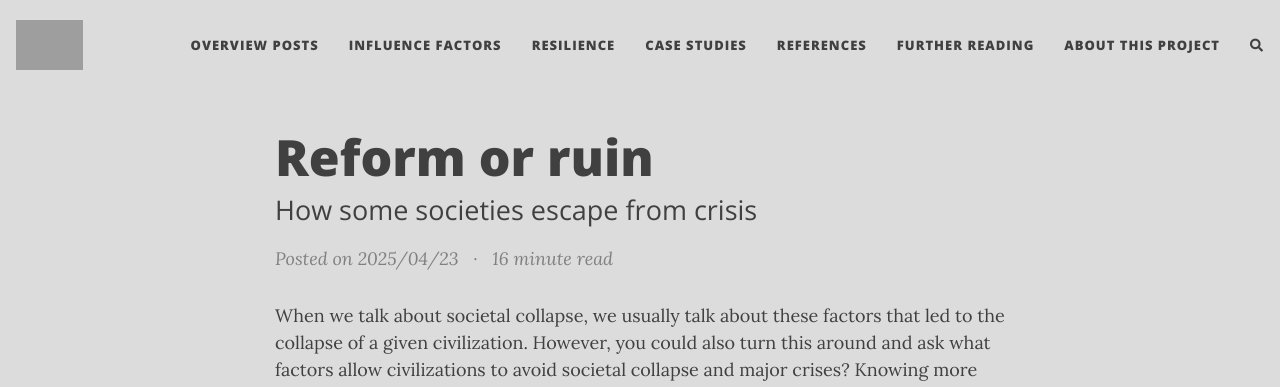
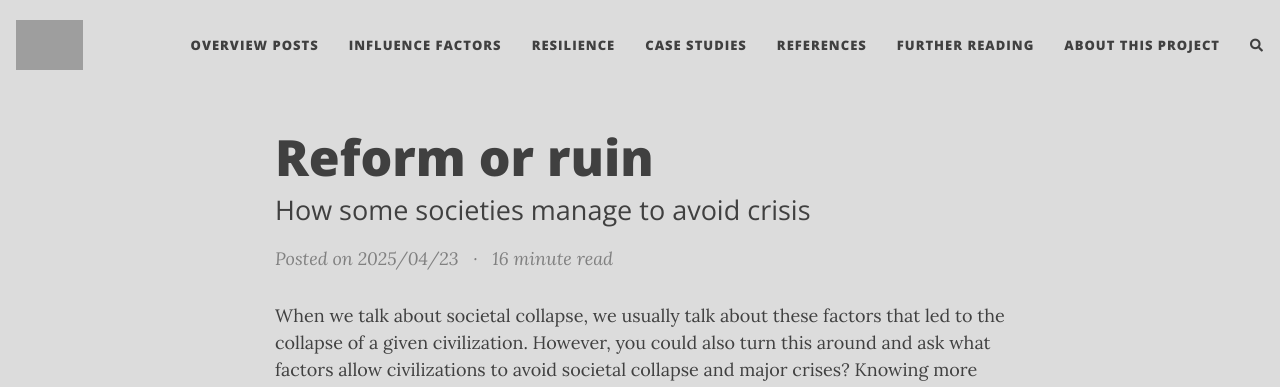
Before and after one commit to florianjehn/Societal_Collapse, a Jekyll site: the page built from _posts/2025-04-23-crisis_averted.md, in a window 1280 px wide and 900 px high. Shown: the top 387 px of the window. Built offline with Jekyll 4.4.1, drawn with Linux system fonts in a browser that asks for light colours; nearby versions of some CDN libraries; comment, search, counter and statistics services are not loaded; grey boxes are pictures that could not be loaded.

Commit message:
Update 2025-04-23-crisis_averted.md

```diff
--- a/_posts/2025-04-23-crisis_averted.md
+++ b/_posts/2025-04-23-crisis_averted.md
@@ -1,7 +1,7 @@
 ---
 layout: post
 title: Reform or ruin
-subtitle: How some societies escape from crisis
+subtitle: How some societies manage to avoid crisis
 tags: [Resilience, General Preparation]
 comments: true
 readtime: true
```
